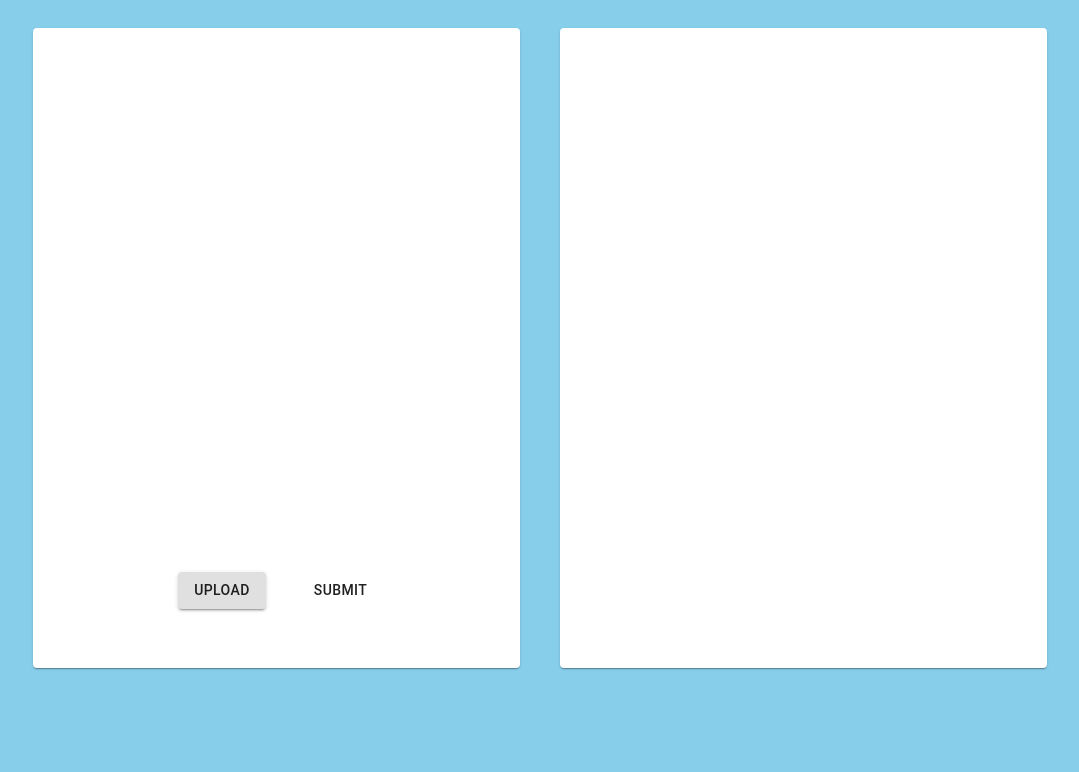
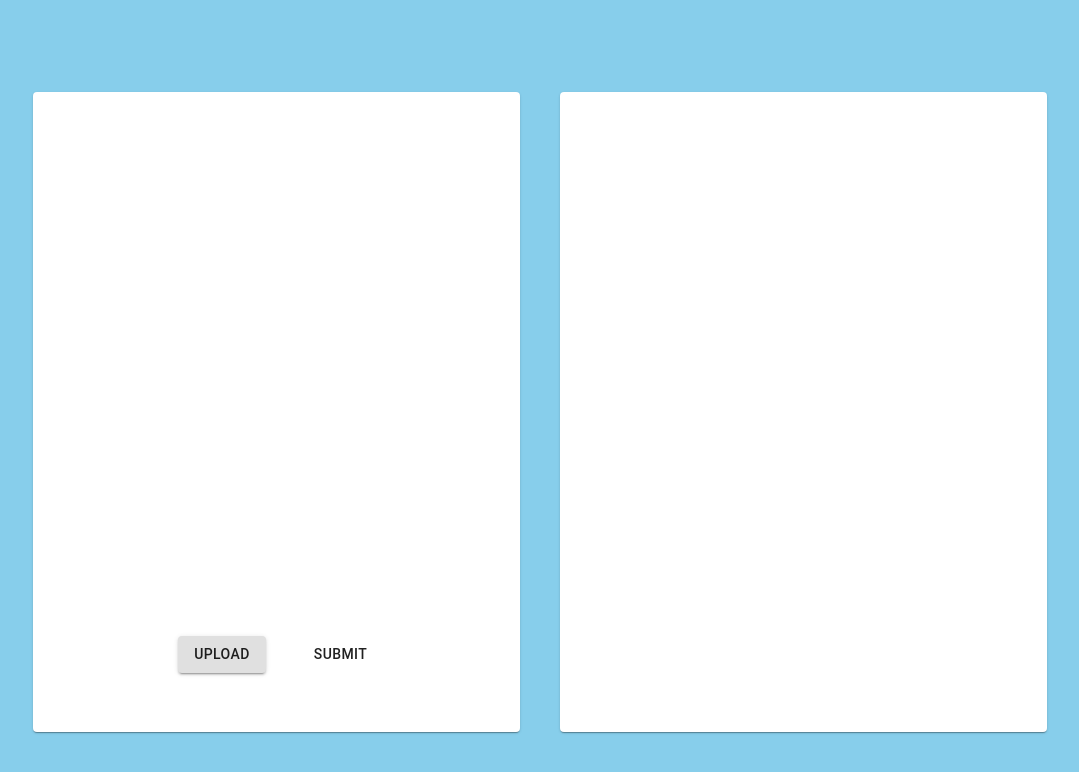
Before and after one commit to aglasswala/Project-Granite, a React (Create React App) app in the folder client/: page / in a window 1280 px wide. Shown: the top 772 px of the page, without its empty margins (100-1179 px from the left). Built offline with nearby package versions, Linux system fonts and the light colour scheme.

Commit message:
got navbar spacing

```diff
--- a/client/src/components/NavBar.js
+++ b/client/src/components/NavBar.js
@@ -14,13 +14,13 @@ const NavBar = (props) => {
     const { classes } = props
     return (
         <div>
-            <AppBar position="static">
+            <AppBar position="fixed">
                 <Toolbar>
                 <IconButton edge="start" className={classes.menuButton} color="inherit" aria-label="menu">
                     <MenuIcon />
                 </IconButton>
                 <Typography variant="h6" className={classes.title}>
-                    Welcome
+                    Project Granite
                 </Typography>
                 <Button color="inherit">Login</Button>
                 </Toolbar>
--- a/client/src/styles/dashboardStyles.js
+++ b/client/src/styles/dashboardStyles.js
@@ -8,7 +8,8 @@ const dashboardStyles = theme => ({
 	img: {
 		height: "60vh",
 		width: "100%"
-	}
+	},
+	toolbar: theme.mixins.toolbar,
 })
 
 export default dashboardStyles
--- a/client/src/views/Dashboard.js
+++ b/client/src/views/Dashboard.js
@@ -45,6 +45,7 @@ class Dashboard extends Component {
     const { classes } = this.props
     return (
         <div>
+          <div className={classes.toolbar} />
           <Grid
             container
             direction="row"
```
